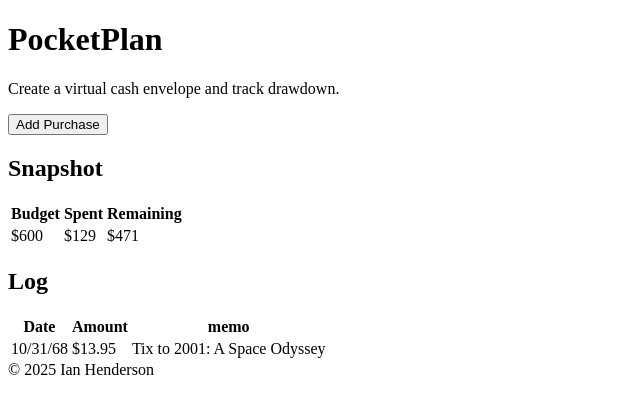
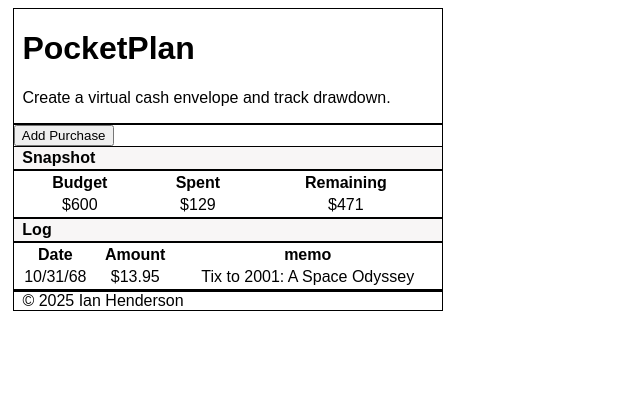
Before and after one commit to hendo-21/PocketPlan, a Flask app: page / in a window 1280 px wide. Shown: the top 414 px of the page, without its empty margins (0-640 px from the left). Run offline with Flask 3, Linux system fonts and the light colour scheme.

Commit message:
Basic styling

```diff
--- /dev/null
+++ b/static/css/style.css
@@ -0,0 +1,43 @@
+body {
+    font-family: Arial, Helvetica, sans-serif;
+    max-width: 430px;
+    margin-left: 1%;
+    margin-right: 1%;
+    align-items: center;
+}
+
+header, footer{
+    border: 0.5px solid black;
+    padding-left: 2%;
+}
+
+main{
+    padding: 0%;
+    margin: 0%;
+    border: 0.5px solid black;
+}
+
+h2{
+    padding-left: 2%;
+    padding-top: 2px;
+    padding-bottom: 2px;
+    border-top: 0.5px solid black;
+    border-bottom: 0.5px solid black;
+    background-color: rgb(248, 246, 246);
+    font-size: 1rem;
+    margin: 0%;
+}
+
+.summary{
+    border-top: 0.5px solid black;
+    border-bottom: 0.5px solid black;
+    text-align: center;
+    width: 100%;
+}
+
+.purchaseLog{
+    border-top: 0.5px solid black;
+    border-bottom: 0.5px solid black;
+    text-align: center;
+    width: 100%;
+}
--- a/templates/index.html
+++ b/templates/index.html
@@ -5,6 +5,7 @@
     <meta name="viewport" content="width=device-width">
     <title>PocketPlan</title>
     <link rel="icon" type="image/svg+xml" href="{{ url_for('static', filename='img/favicon.svg') }}">
+    <link rel="stylesheet" href="{{ url_for('static',filename='css/style.css') }}">
 </head>
 
 <body>
@@ -18,7 +19,7 @@
         <!-- TODO: Add input fields here: Date (default to today), amount, memo -->
 
         <h2>Snapshot</h2>
-        <table class="addPurchase">
+        <table class="summary">
             <thead>
                 <tr>
                     <th>Budget</th>
```
